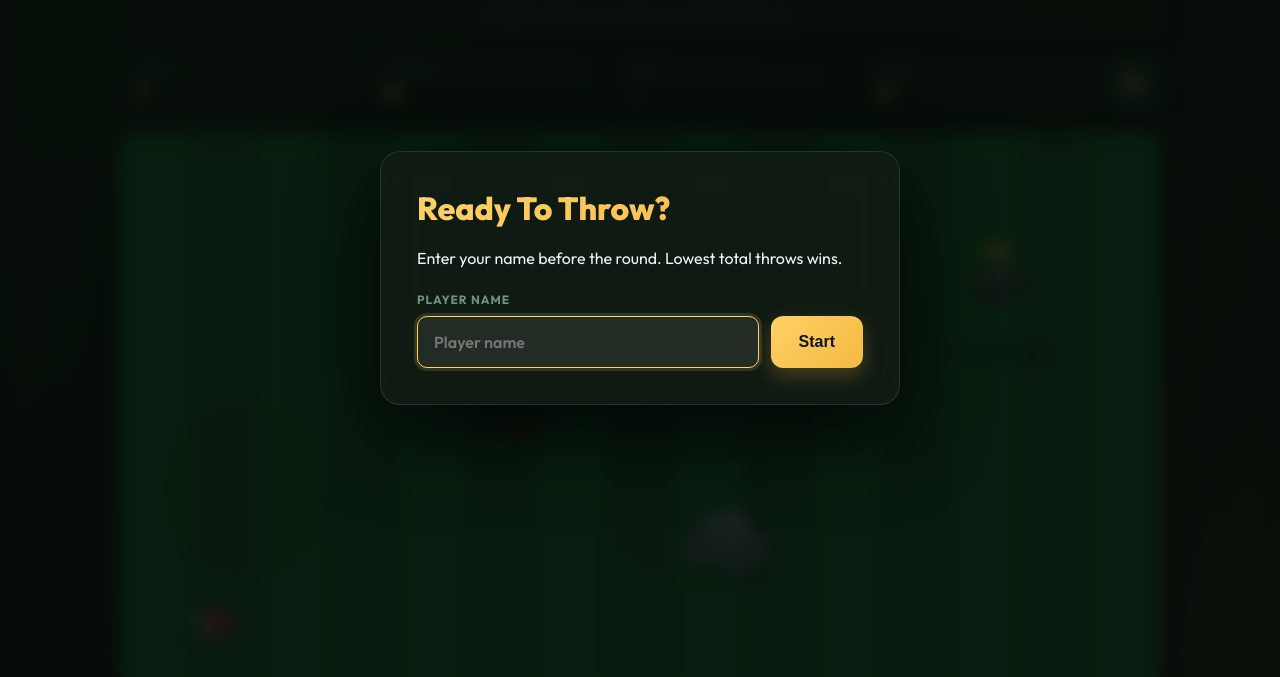
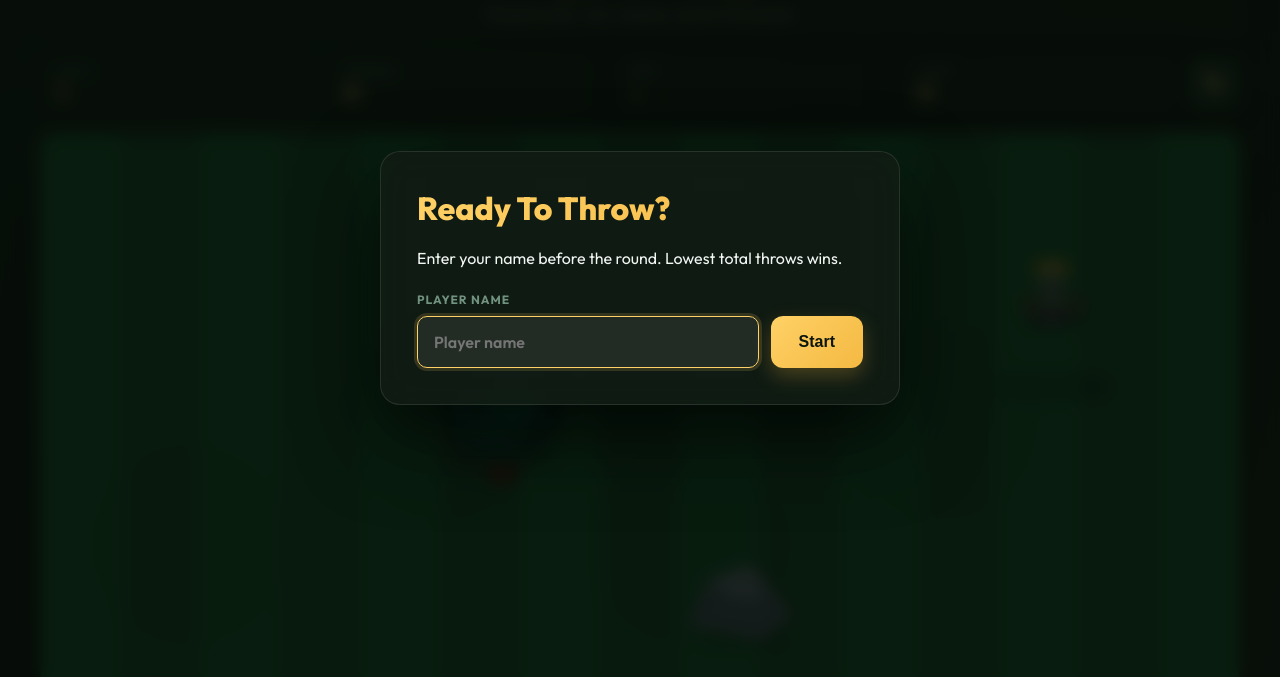
Before and after one commit to kuroi-Zehvn/chingones-dgc, a plain HTML site: page index.html in a window 1280 px wide. Shown: the part 122-799 px from the top of the page. Drawn offline with Linux system fonts and the light colour scheme.

Commit message:
style: increase max width to 1200px to allow larger game rendering on desktop

```diff
--- a/style.css
+++ b/style.css
@@ -24,7 +24,7 @@ body {
 }
 
 .game-shell {
-  width: min(100%, 1040px);
+  width: min(100%, 1200px);
   min-width: min(100%, 320px);
   display: grid;
   gap: 16px;
```
